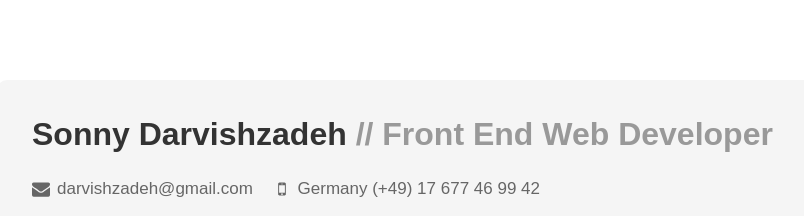
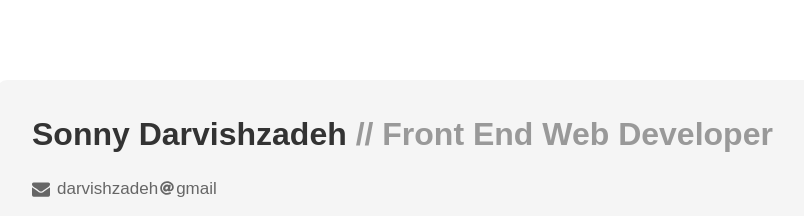
Before and after one commit to darvi-sh/personal-website, a plain HTML site: page index.html in a window 1280 px wide. Shown: the top 216 px of the page, without its empty margins (233-1037 px from the left). Drawn offline with Linux system fonts and the light colour scheme.

Commit message:
Updated resume link to dl directly from website, updated email structure

```diff
--- a/index.html
+++ b/index.html
@@ -1,8 +1,7 @@
 <!--
 
-There we go! :)
-Now we're talking..
-Alright, no Bootstrap or fancy stuff than fontawesome
+There we go! :) Now we're talking..
+Alright, no Bootstrap or fancy stuff other than some fontawesome svg tags
 The rest is hard coded with joy.
 
 -->
@@ -117,18 +116,16 @@ The rest is hard coded with joy.
           <svg xmlns="http://www.w3.org/2000/svg" viewBox="0 0 1792 1792">
             <path d="M1792 710v794q0 66-47 113t-113 47H160q-66 0-113-47T0 1504V710q44 49 101 87 362 246 497 345 57 42 92.5 65.5t94.5 48 110 24.5h2q51 0 110-24.5t94.5-48 92.5-65.5q170-123 498-345 57-39 100-87zm0-294q0 79-49 151t-122 123l-468 325q-10 7-42.5 30.5t-54 38-52 32.5-57.5 27-50 9h-2q-23 0-50-9t-57.5-27-52-32.5-54-38T639 1015q-91-64-262-182.5T172 690q-62-42-117-115.5T0 438q0-78 41.5-130T160 256h1472q65 0 112.5 47t47.5 113z"/>
           </svg>
-          darvishzadeh@gmail.com
-        </span>
-        <span class="item">
-          <svg xmlns="http://www.w3.org/2000/svg" viewBox="0 0 1792 1792">
-            <path d="M976 1408q0-33-23.5-56.5T896 1328t-56.5 23.5T816 1408t23.5 56.5T896 1488t56.5-23.5T976 1408zm208-160V544q0-13-9.5-22.5T1152 512H640q-13 0-22.5 9.5T608 544v704q0 13 9.5 22.5t22.5 9.5h512q13 0 22.5-9.5t9.5-22.5zM992 400q0-16-16-16H816q-16 0-16 16t16 16h160q16 0 16-16zm288-16v1024q0 52-38 90t-90 38H640q-52 0-90-38t-38-90V384q0-52 38-90t90-38h512q52 0 90 38t38 90z"/>
-          </svg>
-          Germany (+49) 17 677 46 99 42
+          darvishzadeh<span style="margin: 0 2px;display: inline-block;width: 14px">
+            <svg xmlns="http://www.w3.org/2000/svg" viewBox="0 0 512 512" style="left: auto;max-width: 14px;padding-top: 6px">
+              <path fill="currentColor" d="M256 8C118.941 8 8 118.919 8 256c0 137.059 110.919 248 248 248 48.154 0 95.342-14.14 135.408-40.223 12.005-7.815 14.625-24.288 5.552-35.372l-10.177-12.433c-7.671-9.371-21.179-11.667-31.373-5.129C325.92 429.757 291.314 440 256 440c-101.458 0-184-82.542-184-184S154.542 72 256 72c100.139 0 184 57.619 184 160 0 38.786-21.093 79.742-58.17 83.693-17.349-.454-16.91-12.857-13.476-30.024l23.433-121.11C394.653 149.75 383.308 136 368.225 136h-44.981a13.518 13.518 0 0 0-13.432 11.993l-.01.092c-14.697-17.901-40.448-21.775-59.971-21.775-74.58 0-137.831 62.234-137.831 151.46 0 65.303 36.785 105.87 96 105.87 26.984 0 57.369-15.637 74.991-38.333 9.522 34.104 40.613 34.103 70.71 34.103C462.609 379.41 504 307.798 504 232 504 95.653 394.023 8 256 8zm-21.68 304.43c-22.249 0-36.07-15.623-36.07-40.771 0-44.993 30.779-72.729 58.63-72.729 22.292 0 35.601 15.241 35.601 40.77 0 45.061-33.875 72.73-58.161 72.73z"/>
+            </svg>
+          </span>gmail
         </span>
       </h3>
       <div class="social_links">
         <span class="icon">
-	  <a href="https://www.dropbox.com/s/ta5hjkpzotehebi/resume-darvishzadeh-27042018.pdf?dl=0">
+	  <a download href="./resume-darvishzadeh-04102018.pdf">
             <svg xmlns="http://www.w3.org/2000/svg" viewBox="0 0 1792 1792">
               <path d="M1596 380q28 28 48 76t20 88v1152q0 40-28 68t-68 28H224q-40 0-68-28t-28-68V96q0-40 28-68t68-28h896q40 0 88 20t76 48zm-444-244v376h376q-10-29-22-41l-313-313q-12-12-41-22zm384 1528V640h-416q-40 0-68-28t-28-68V128H256v1536h1280zM512 800q0-14 9-23t23-9h704q14 0 23 9t9 23v64q0 14-9 23t-23 9H544q-14 0-23-9t-9-23v-64zm736 224q14 0 23 9t9 23v64q0 14-9 23t-23 9H544q-14 0-23-9t-9-23v-64q0-14 9-23t23-9h704zm0 256q14 0 23 9t9 23v64q0 14-9 23t-23 9H544q-14 0-23-9t-9-23v-64q0-14 9-23t23-9h704z"/>
             </svg>
```
Also changed, not shown: 1 other file.
